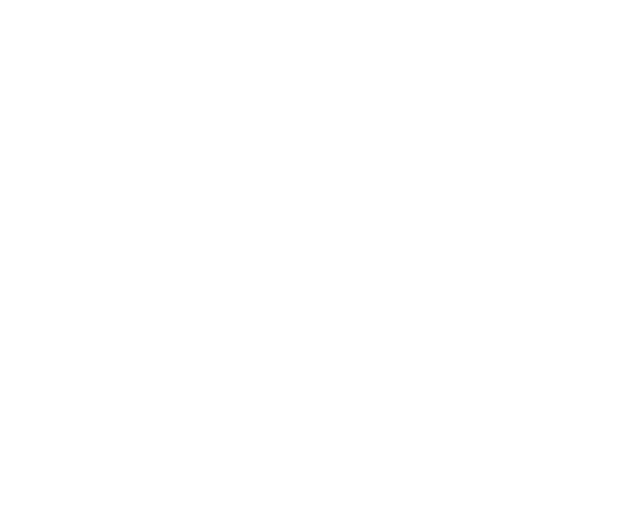
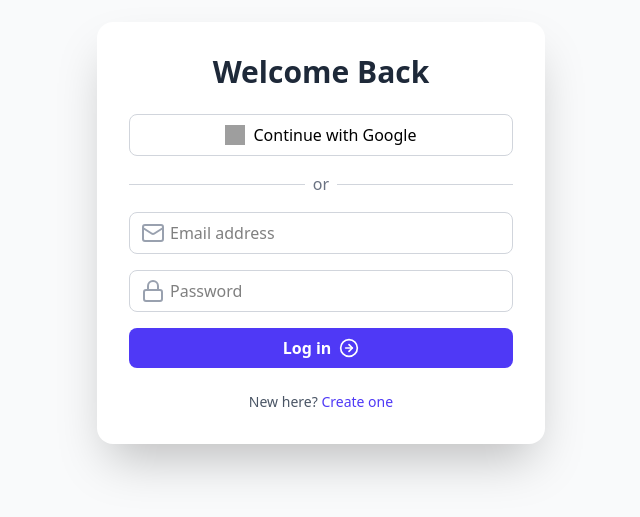
Before and after one commit to Tech-Tavern/tech-tavern-board, a React (Vite) app: page /signin in a window 1280 px wide. Before the commit this address had no page. Shown: the part 167-684 px from the top of the page, without its empty margins (319-959 px from the left). Built offline with nearby package versions, Linux system fonts and the light colour scheme; no server answers; grey boxes are pictures that could not be loaded.

Commit message:
Created sign in and login page with auth

```diff
--- a/db.json
+++ b/db.json
@@ -7,7 +7,7 @@
             "createdBy": "uid_ABC123",
             "updatedBy": "uid_DEF456",
             "createdAt": "2025-01-15T09:30:00.000Z",
-            "updatedAt": "2025-04-20T14:45:00.000Z"
+            "updatedAt": "2025-04-20T14:45:00.000Z",
         },
         {
             "id": 2,
--- a/firebase.js
+++ /dev/null
@@ -1,17 +0,0 @@
-// Import the functions you need from the SDKs you need
-import { initializeApp } from "firebase/app";
-// TODO: Add SDKs for Firebase products that you want to use
-// https://firebase.google.com/docs/web/setup#available-libraries
-
-// Your web app's Firebase configuration
-const firebaseConfig = {
-  apiKey: "AIzaSyBgfN9_UgFfkeHVL2tNfxuCXKPiCxLJvUs",
-  authDomain: "techtavern-boards.firebaseapp.com",
-  projectId: "techtavern-boards",
-  storageBucket: "techtavern-boards.firebasestorage.app",
-  messagingSenderId: "471305809765",
-  appId: "1:471305809765:web:54f207c5b7307c36847b8c",
-};
-
-// Initialize Firebase
-const app = initializeApp(firebaseConfig);
--- a/src/App.jsx
+++ b/src/App.jsx
@@ -1,13 +1,25 @@
-import "./index.css";
-import Home from "./Home";
-import { Route, Routes } from "react-router-dom";
+import { Routes, Route } from "react-router-dom";
+AuthProvider;
+import ProtectedRoute from "./components/ProtectedRoute";
+
+import SignIn from "./components/SignIn";
+import { AuthProvider } from "./authContext";
+import Home from "./components/Home";
 
 export default function App() {
   return (
-    <>
-    <Routes>
-      <Route path="/" element={<Home />} />
-    </Routes>
-    </>
+    <AuthProvider>
+      <Routes>
+        <Route
+          path="/"
+          element={
+            <ProtectedRoute>
+              <Home />
+            </ProtectedRoute>
+          }
+        />
+        <Route path="/signin" element={<SignIn />} />
+      </Routes>
+    </AuthProvider>
   );
 }
--- /dev/null
+++ b/src/authContext.jsx
@@ -0,0 +1,21 @@
+import { createContext, useContext, useEffect, useState } from "react";
+import { auth, onUserStateChange } from "./firebase";
+
+const AuthContext = createContext({ user: null, loading: true });
+
+export function AuthProvider({ children }) {
+  const [state, setState] = useState({ user: null, loading: true });
+
+  useEffect(() => {
+    const unsubscribe = onUserStateChange((user) => {
+      setState({ user, loading: false });
+    });
+    return unsubscribe;
+  }, []);
+
+  return <AuthContext.Provider value={state}>{children}</AuthContext.Provider>;
+}
+
+export function useAuth() {
+  return useContext(AuthContext);
+}
--- a/src/Home.jsx
+++ b/src/components/Home.jsx
@@ -1,7 +1,7 @@
 import { useState, useEffect } from "react";
-import Nav from "./components/Nav";
-import Sidebar from "./components/Sidebar";
-import Board from "./components/Board";
+import Nav from "./Nav";
+import Sidebar from "./Sidebar";
+import Board from "./Board";
 
 export default function Home() {
   const [data, setData] = useState({
--- a/src/components/Nav.jsx
+++ b/src/components/Nav.jsx
@@ -1,3 +1,5 @@
+import { logout } from "../firebase";
+
 export default function Nav() {
   const links = [
     { name: "Home", href: "#home" },
@@ -20,6 +22,14 @@
               </a>
             </li>
           ))}
+          <li>
+            <button
+              className="text-white cursor-pointer hover:text-orange-500 transition-colors"
+              onClick={logout}
+            >
+              Logout
+            </button>
+          </li>
         </ul>
       </div>
     </nav>
--- /dev/null
+++ b/src/components/ProtectedRoute.jsx
@@ -0,0 +1,12 @@
+// src/ProtectedRoute.jsx
+import { Navigate } from "react-router-dom";
+import { useAuth } from "../authContext";
+
+export default function ProtectedRoute({ children }) {
+  const { user, loading } = useAuth();
+  console.log("PROTECTED: ", user, loading);
+  if (loading) return null; // or a spinner
+  // if (user) return <Navigate to="/" replace />;
+  if (!user) return <Navigate to="/signin" replace />;
+  return children;
+}
--- /dev/null
+++ b/src/components/SignIn.jsx
@@ -0,0 +1,98 @@
+import { useAuth } from "../authContext";
+import { signInWithGoogle, signInWithEmail } from "../firebase";
+import { useState, useEffect } from "react";
+import { User, Lock, Mail, ArrowRightCircle } from "lucide-react";
+
+export default function SignIn() {
+  const [mode, setMode] = useState("login");
+  const { user, loading } = useAuth();
+
+  useEffect(() => {
+    if (user) window.location.href = "/";
+  }, [user]);
+
+  async function onSubmit(e) {
+    e.preventDefault();
+    const email = e.target.email.value;
+    const pwd = e.target.password.value;
+    try {
+      if (mode === "signup") {
+        await import("../firebase").then((m) => m.signUpWithEmail(email, pwd));
+      } else {
+        await signInWithEmail(email, pwd);
+      }
+    } catch (err) {
+      alert(err.message);
+    }
+  }
+
+  return (
+    <div className="min-h-screen flex items-center justify-center bg-gray-50 px-4">
+      <div className="max-w-md w-full bg-white rounded-2xl shadow-2xl p-8">
+        <h2 className="text-3xl font-extrabold text-gray-800 mb-6 text-center">
+          {mode === "signup" ? "Create Account" : "Welcome Back"}
+        </h2>
+
+        <button
+          onClick={signInWithGoogle}
+          className="w-full flex items-center justify-center py-2 mb-4 border border-gray-300 rounded-lg hover:bg-gray-100 transition"
+        >
+          <img
+            src="https://www.svgrepo.com/show/355037/google.svg"
+            alt="Google"
+            className="w-5 h-5 mr-2"
+          />
+          Continue with Google
+        </button>
+
+        <div className="flex items-center my-4">
+          <hr className="flex-grow border-gray-300" />
+          <span className="px-2 text-gray-500">or</span>
+          <hr className="flex-grow border-gray-300" />
+        </div>
+
+        <form onSubmit={onSubmit} className="space-y-4">
+          <div className="relative">
+            <Mail className="absolute left-3 top-1/2 -translate-y-1/2 text-gray-400" />
+            <input
+              name="email"
+              type="email"
+              placeholder="Email address"
+              required
+              className="w-full pl-10 pr-4 py-2 border border-gray-300 rounded-lg focus:outline-none focus:ring-2 focus:ring-indigo-400"
+            />
+          </div>
+          <div className="relative">
+            <Lock className="absolute left-3 top-1/2 -translate-y-1/2 text-gray-400" />
+            <input
+              name="password"
+              type="password"
+              placeholder="Password"
+              required
+              className="w-full pl-10 pr-4 py-2 border border-gray-300 rounded-lg focus:outline-none focus:ring-2 focus:ring-indigo-400"
+            />
+          </div>
+          <button
+            type="submit"
+            className="w-full flex items-center justify-center py-2 bg-indigo-600 hover:bg-indigo-700 text-white font-semibold rounded-lg transition"
+          >
+            {mode === "signup" ? "Sign up" : "Log in"}
+            <ArrowRightCircle className="ml-2 w-5 h-5" />
+          </button>
+        </form>
+
+        <p className="mt-6 text-center text-sm text-gray-600">
+          {mode === "signup" ? "Already have an account?" : "New here?"}{" "}
+          <button
+            onClick={() =>
+              setMode((m) => (m === "signup" ? "login" : "signup"))
+            }
+            className="text-indigo-600 font-medium hover:underline"
+          >
+            {mode === "signup" ? "Log in" : "Create one"}
+          </button>
+        </p>
+      </div>
+    </div>
+  );
+}
--- /dev/null
+++ b/src/firebase.js
@@ -0,0 +1,52 @@
+import { initializeApp } from "firebase/app";
+import {
+  getAuth,
+  GoogleAuthProvider,
+  signInWithPopup,
+  signOut,
+  createUserWithEmailAndPassword,
+  signInWithEmailAndPassword,
+  onAuthStateChanged,
+} from "firebase/auth";
+
+const firebaseConfig = {
+  apiKey: "AIzaSyBgfN9_UgFfkeHVL2tNfxuCXKPiCxLJvUs",
+  authDomain: "techtavern-boards.firebaseapp.com",
+  projectId: "techtavern-boards",
+  storageBucket: "techtavern-boards.firebasestorage.app",
+  messagingSenderId: "471305809765",
+  appId: "1:471305809765:web:54f207c5b7307c36847b8c",
+};
+
+const app = initializeApp(firebaseConfig);
+export const auth = getAuth(app);
+
+// Google provider instance
+const googleProvider = new GoogleAuthProvider();
+
+// Sign in with Google
+export function signInWithGoogle() {
+  return signInWithPopup(auth, googleProvider);
+}
+
+// Sign out
+export function logout() {
+  return signOut(auth);
+}
+
+// Email / Password sign-up
+export function signUpWithEmail(email, password) {
+  return createUserWithEmailAndPassword(auth, email, password);
+}
+
+// Email / Password sign-in
+export function signInWithEmail(email, password) {
+  return signInWithEmailAndPassword(auth, email, password);
+}
+
+// Listen for auth state changes
+export function onUserStateChange(callback) {
+  return onAuthStateChanged(auth, (user) => {
+    callback(user);
+  });
+}
```
